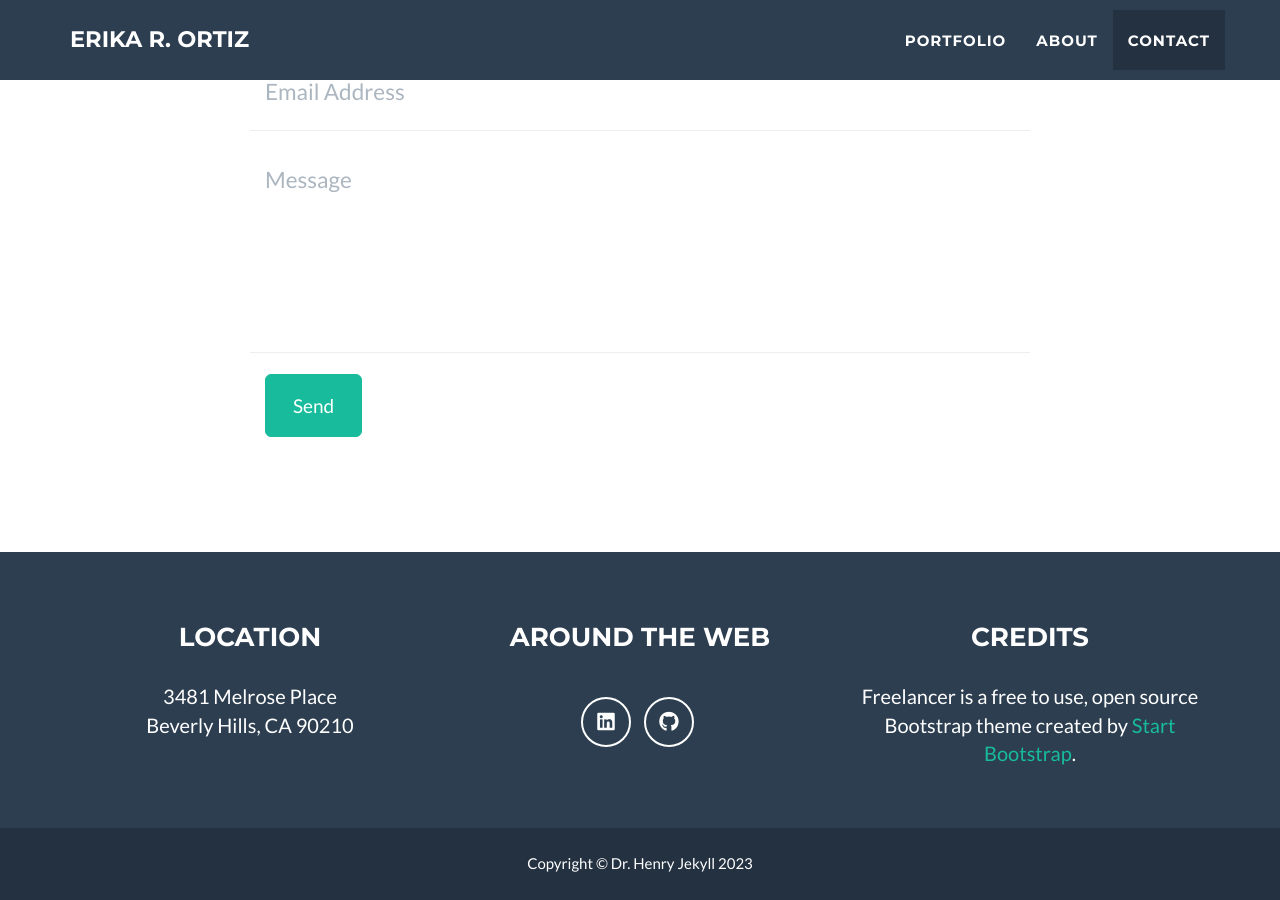
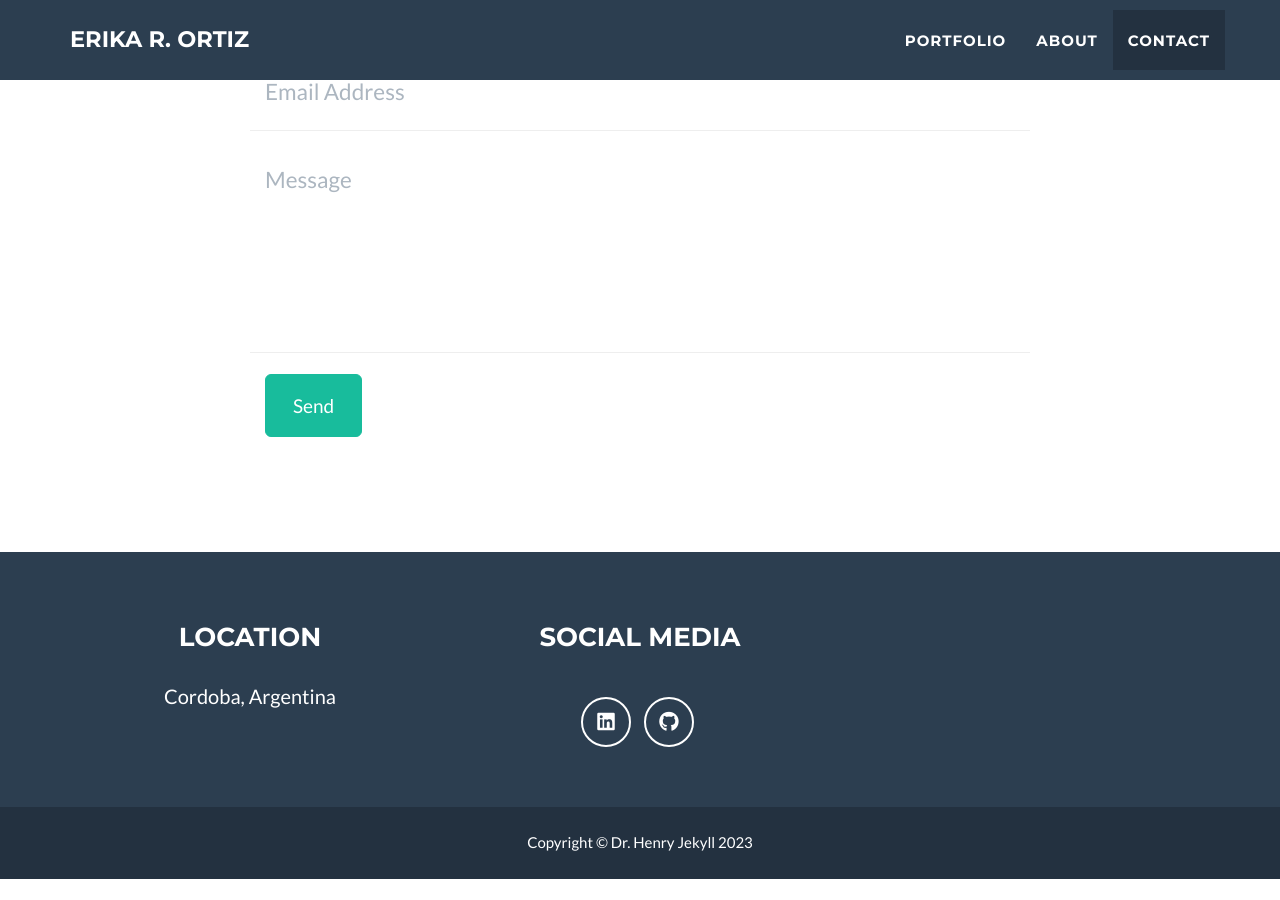
Before and after one commit to Erika-Ortiz/Erika-Ortiz.github.io, a Jekyll site: the page built from _posts/2014-07-18-project-1.markdown, in a window 1280 px wide and 900 px high, scrolled down 2489 px. Built offline with Jekyll 4.4.1, drawn with Linux system fonts in a browser that asks for light colours; after the commit the page ends 3368 px from its top, so only the background shows below that.

Commit message:
added links3

```diff
--- a/_config.yml
+++ b/_config.yml
@@ -34,8 +34,8 @@
 footer:
   copyright: Dr. Henry Jekyll
   location: Location
-  social: Around the Web
-  credits: Credits
+  social: Social Media
+  phone: Phone
 
 # Social networks usernames (many more available: google-plus, flickr, dribbble, pinterest, instagram, tumblr, linkedin, etc.)
 social:
@@ -48,11 +48,11 @@
 
 # Postal address (add as many lines as necessary)
 address:
-  - line: 3481 Melrose Place
-  - line: Beverly Hills, CA 90210
+  - line: Cordoba, Argentina
 
 # Credits content
-credits: 'Freelancer is a free to use, open source Bootstrap theme created by <a href="http://startbootstrap.com">Start Bootstrap</a>.'
+phone: (+54) 9 - 351 - 2084173
+ - 'Freelancer is a free to use, open source Bootstrap theme created by <a href="http://startbootstrap.com">Start Bootstrap</a>.'
 
 # Build settings
 markdown: kramdown
```
